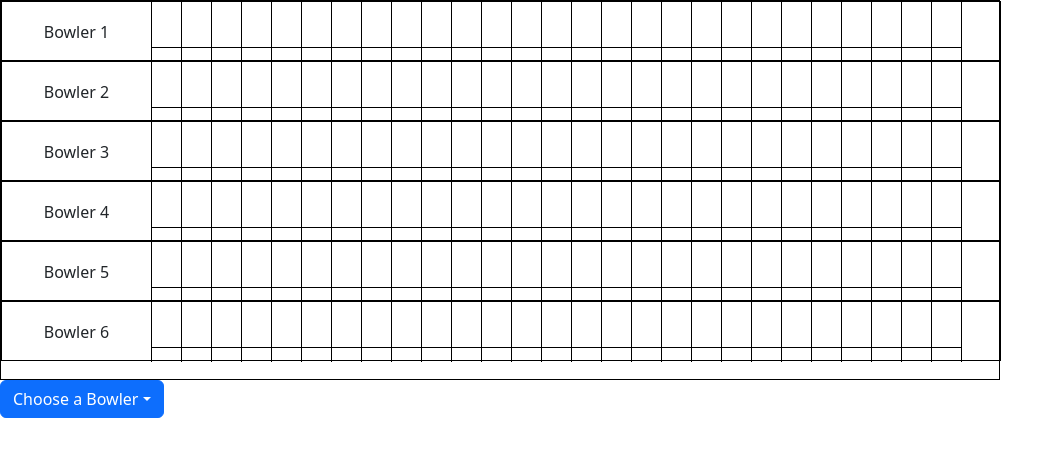
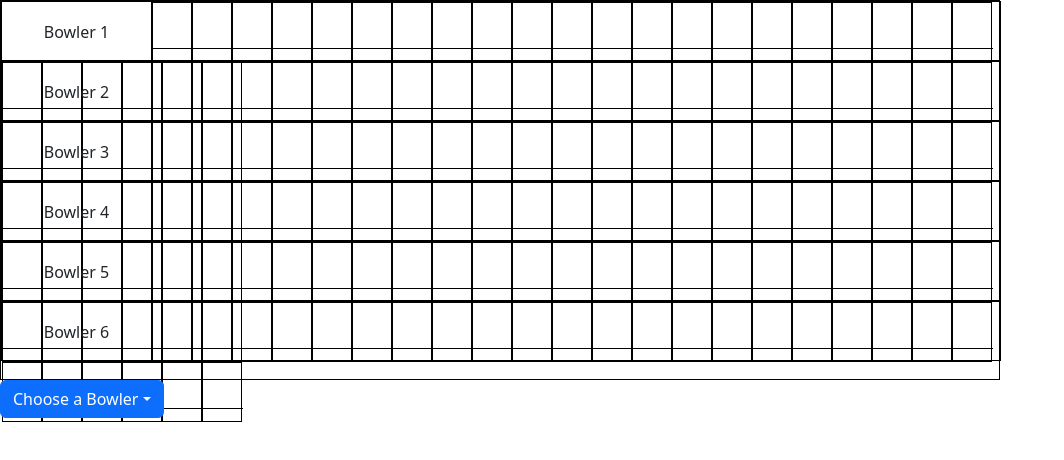
Before and after one commit to chriscave/cricket_scorecard_reborn, a React (Create React App) app in the folder scorecard/: page / in a window 1280 px wide. Shown: the top 460 px of the page, without its empty margins (0-1064 px from the left). Built offline with nearby package versions, Linux system fonts and the light colour scheme.

Commit message:
over looks a little easier to read

```diff
--- a/scorecard/src/styles.css
+++ b/scorecard/src/styles.css
@@ -1,3 +1,8 @@
+:root {
+  --over-width: 40px;
+  --over-height: 60px;
+}
+
 .bowling-scorecard {
   width: 1000px;
   height: 380px;
@@ -24,29 +29,30 @@
 }
 
 .over {
-  border-right: 1px solid black;
+  border: 1px solid black;
   float: left;
-  width: 30px;
-  height: 60px;
+  width: var(--over-width);
+  height: var(--over-height);
   font-size: small;
 }
 
 .over-detail {
   float: left;
-  width: 30px;
+  width: var(--over-width);
   height: 45px;
 }
 
 .over-score {
-  width: 30px;
+  width: var(--over-width);
   height: 15px;
   border-top: 1px solid black;
   text-align: center;
   float: left;
+  font-size: x-small;
 }
 
 .ball-row {
-  width: 30px;
+  width: var(--over-width);
   height: 15px;
 }
 
@@ -56,6 +62,8 @@
   justify-content: center;
   display: flex;
   align-items: center;
+  margin-right: 4px;
+  margin-left: 2px;
 }
 .left {
   float: left;
```
Also changed, not shown: 1 other file (tests, documents, lock files or other folders).
